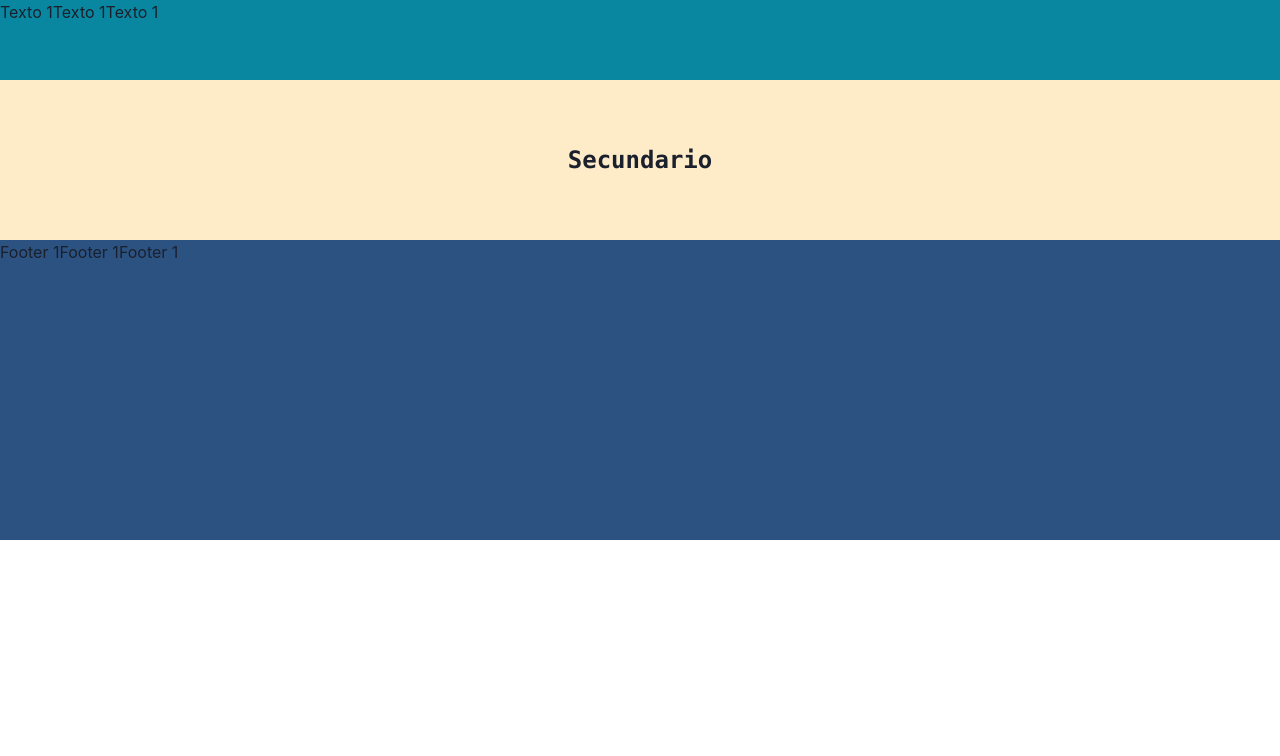
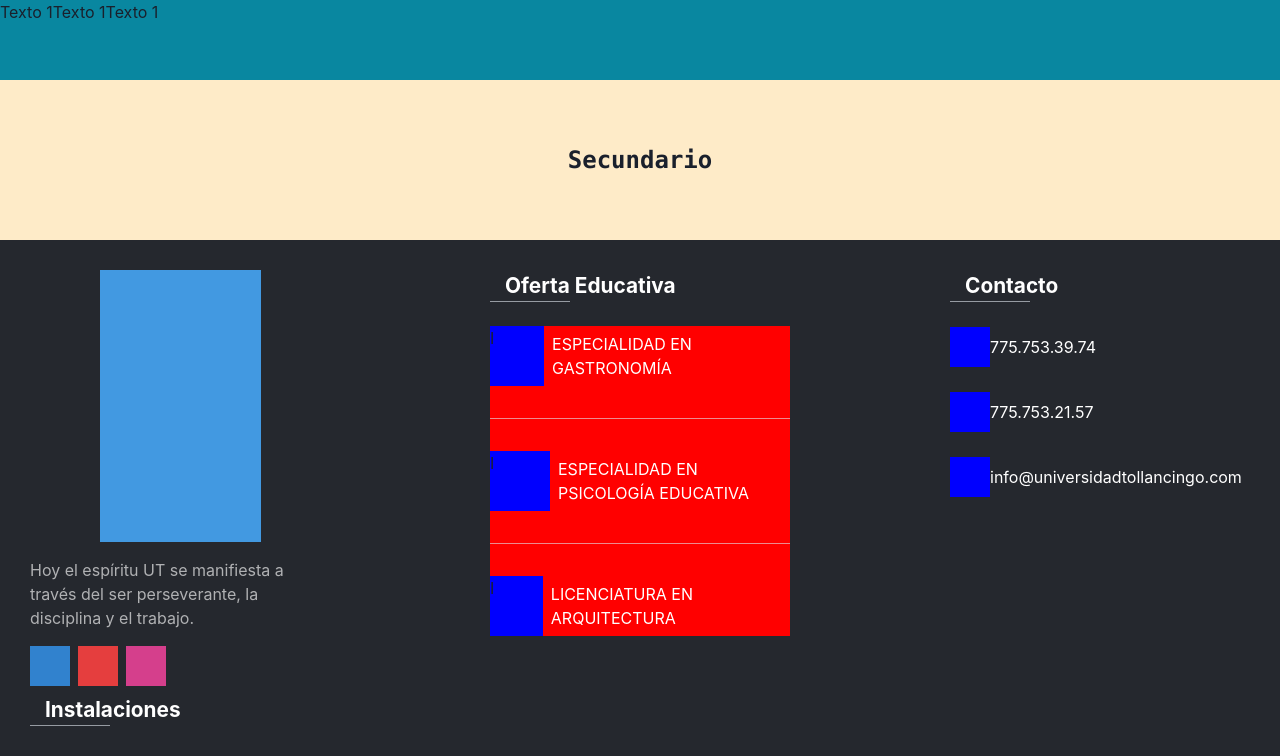
Before and after one commit to ClaudioChametla/ut-website, a Next.js app: page / in a window 1280 px wide. Shown: the top 756 px of the page. Built offline with nearby package versions, Linux system fonts and the light colour scheme.

Commit message:
Footer actualización

```diff
--- a/components/Footer/Footer.js
+++ b/components/Footer/Footer.js
@@ -1,12 +1,122 @@
-import { Flex, Box, Text } from "@chakra-ui/react";
+import {
+	Center,
+	Box,
+	WrapItem,
+	Wrap,
+	Text,
+	VStack,
+	HStack,
+	IconButton,
+	Divider,
+	Link,
+} from "@chakra-ui/react";
 
 const Footer = () => (
-	<Box w="100%" h="300px" bottom="0" bg="blue.700">
-		<Flex>
-			<Text>Footer 1</Text>
-			<Text>Footer 1</Text>
-			<Text>Footer 1</Text>
-		</Flex>
+	<Box w="100%" h="auto" bottom="0" bg="#25282e">
+		<Wrap justify="space-between" m="30">
+			<WrapItem>
+				<VStack w="300px" h="auto" spacing={4} align="stretch">
+					<Box bg="blue.400" h="272px" w="161px" m="auto" />
+					<Text color="whiteAlpha.700">
+						Hoy el espíritu UT se manifiesta a través del ser perseverante, la
+						disciplina y el trabajo.
+					</Text>
+					<HStack>
+						<IconButton borderRadius="0" colorScheme="blue" />
+						<IconButton borderRadius="0" colorScheme="red" />
+						<IconButton borderRadius="0" colorScheme="pink" />
+					</HStack>
+				</VStack>
+			</WrapItem>
+			<WrapItem>
+				<Box w="300px" h="auto" align="strench">
+					<Text fontWeight="bold" ml="15px" color="white" fontSize="1.3em">
+						Oferta Educativa
+					</Text>
+					<Divider w="80px" />
+					<VStack spacing={8} mt="6" w="300px" bg="red">
+						<HStack w="100%">
+							<Box w="60px" h="60px" bg="blue">
+								I
+							</Box>
+							<Box>
+								<Link href="#" color="white">
+									ESPECIALIDAD EN GASTRONOMÍA
+								</Link>
+							</Box>
+						</HStack>
+						<Divider />
+						<HStack w="100%">
+							<Box w="60px" h="60px" bg="blue">
+								I
+							</Box>
+							<Text w="200px">
+								<Link href="#" color="white">
+									ESPECIALIDAD EN PSICOLOGÍA EDUCATIVA
+								</Link>
+							</Text>
+						</HStack>
+						<Divider />
+						<HStack w="100%">
+							<Box w="60px" h="60px" bg="blue">
+								I
+							</Box>
+							<Box>
+								<Link href="" color="white">
+									LICENCIATURA EN ARQUITECTURA
+								</Link>
+							</Box>
+						</HStack>
+					</VStack>
+				</Box>
+			</WrapItem>
+			<WrapItem>
+				<Box w="300px" h="80px">
+					<Text fontWeight="bold" ml="15px" color="white" fontSize="1.3em">
+						Contacto
+					</Text>
+					<Divider w="80px" />
+					<HStack align="stretch" mt="25px">
+						<Center>
+							<Center w="40px" h="40px" bg="blue" />
+							<Center>
+								<Link href="#" color="white">
+									775.753.39.74
+								</Link>
+							</Center>
+						</Center>
+					</HStack>
+					<HStack align="stretch" mt="25px">
+						<Center>
+							<Center w="40px" h="40px" bg="blue" />
+							<Center>
+								<Link href="#" color="white">
+									775.753.21.57
+								</Link>
+							</Center>
+						</Center>
+					</HStack>
+					<HStack align="stretch" mt="25px">
+						<Center>
+							<Center w="40px" h="40px" bg="blue" />
+							<Center>
+								<Link href="#" color="white">
+									info@universidadtollancingo.com
+								</Link>
+							</Center>
+						</Center>
+					</HStack>
+				</Box>
+			</WrapItem>
+			<WrapItem>
+				<Box w="300px" h="80px">
+					<Text fontWeight="bold" ml="15px" color="white" fontSize="1.3em">
+						Instalaciones
+					</Text>
+					<Divider w="80px" />
+				</Box>
+			</WrapItem>
+		</Wrap>
 	</Box>
 );
 
```
